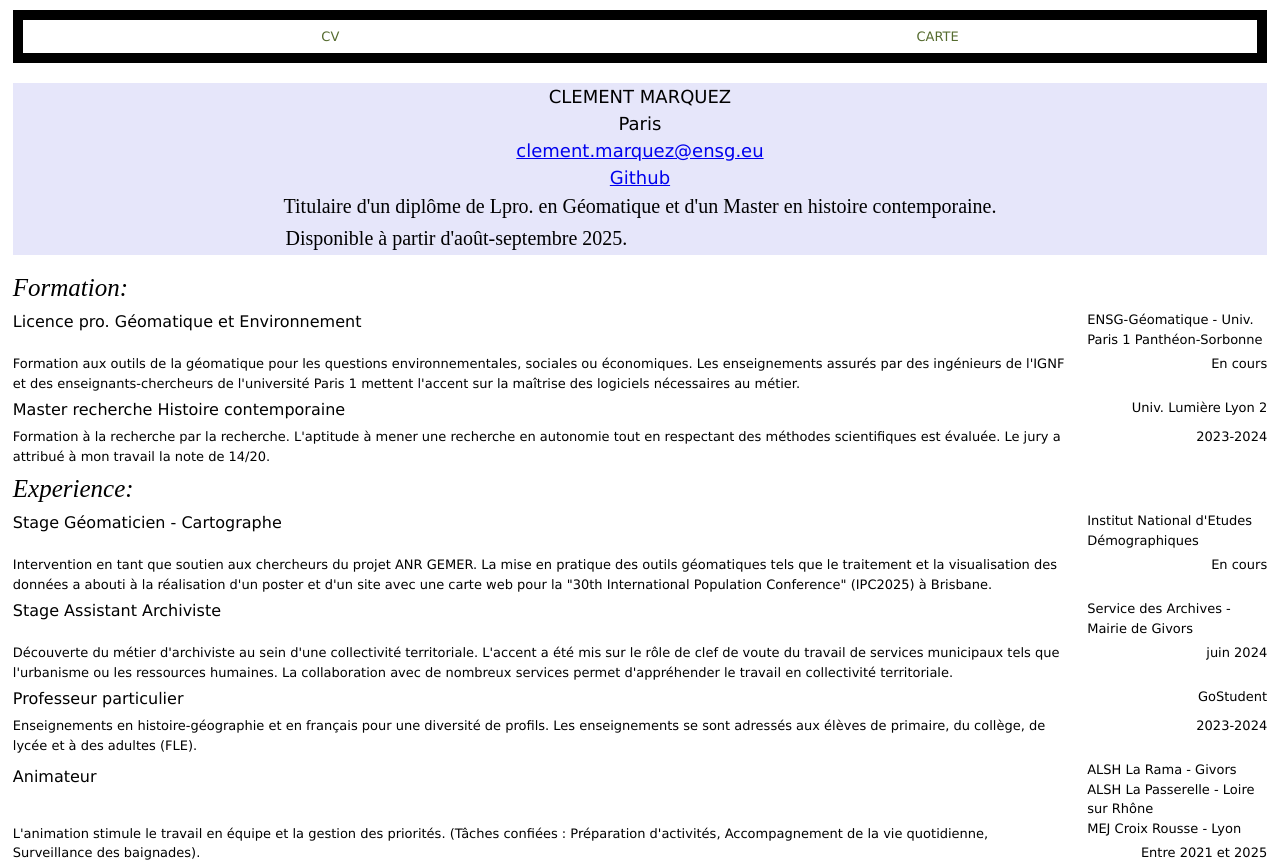
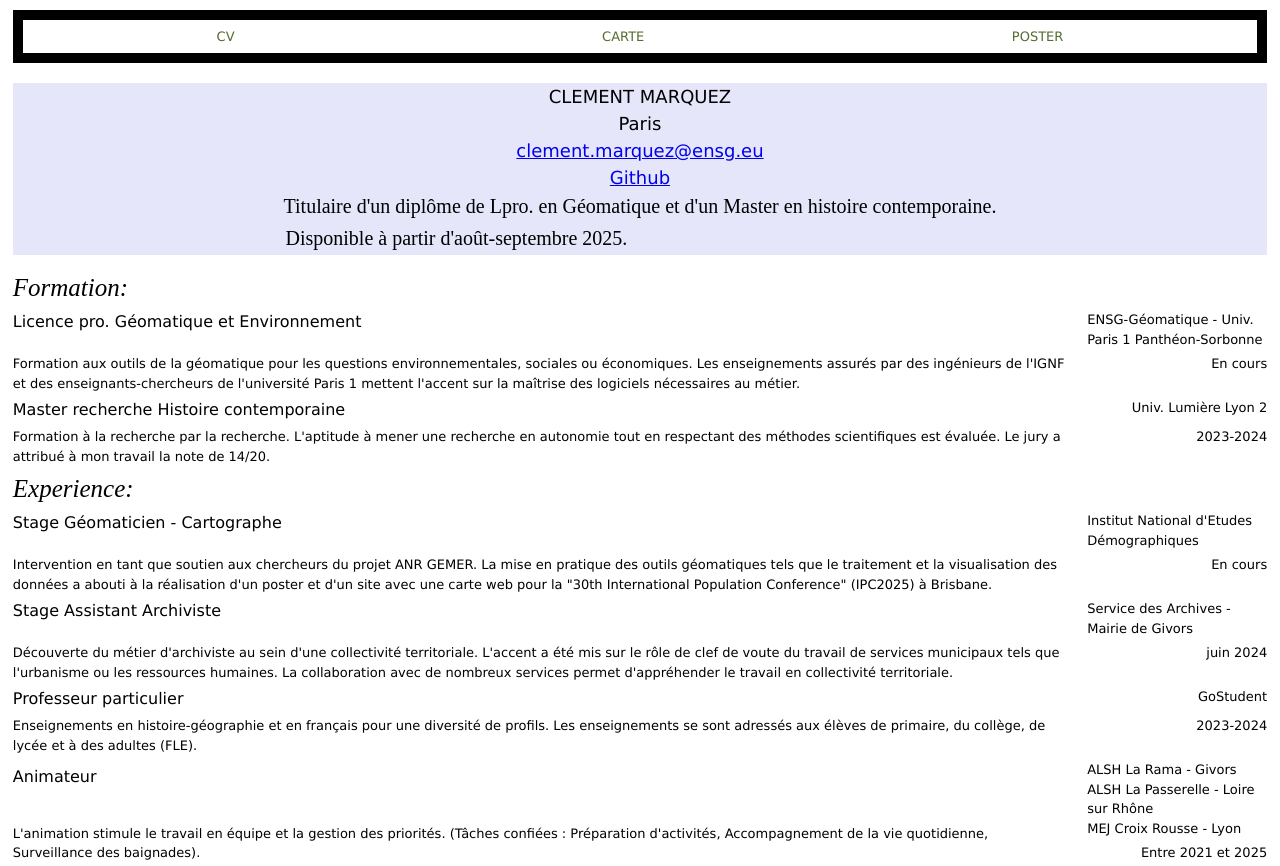
Before and after one commit to clmtmqz/projet, a plain HTML site: page index.html in a window 1280 px wide. Shown: the top 866 px of the page. Drawn offline with Linux system fonts and the light colour scheme; a web font is replaced by a local one.

Commit message:
Update index.html

```diff
--- a/index.html
+++ b/index.html
@@ -11,9 +11,10 @@
   </head>
   <body>
     <header>
-        <ul id="menu">
+      <ul id="menu">
             <li><strong><a href="index.html" title="InfoSurLeLien">CV</a></strong></li>
             <li><strong><a href="carte.html" title="InfoSurLeLien">CARTE</a></strong></li>
+            <li><strong><a href="poster.html" title="InfoSurLeLien">POSTER</a></strong></li>
         </ul>
     </header>
 
```
